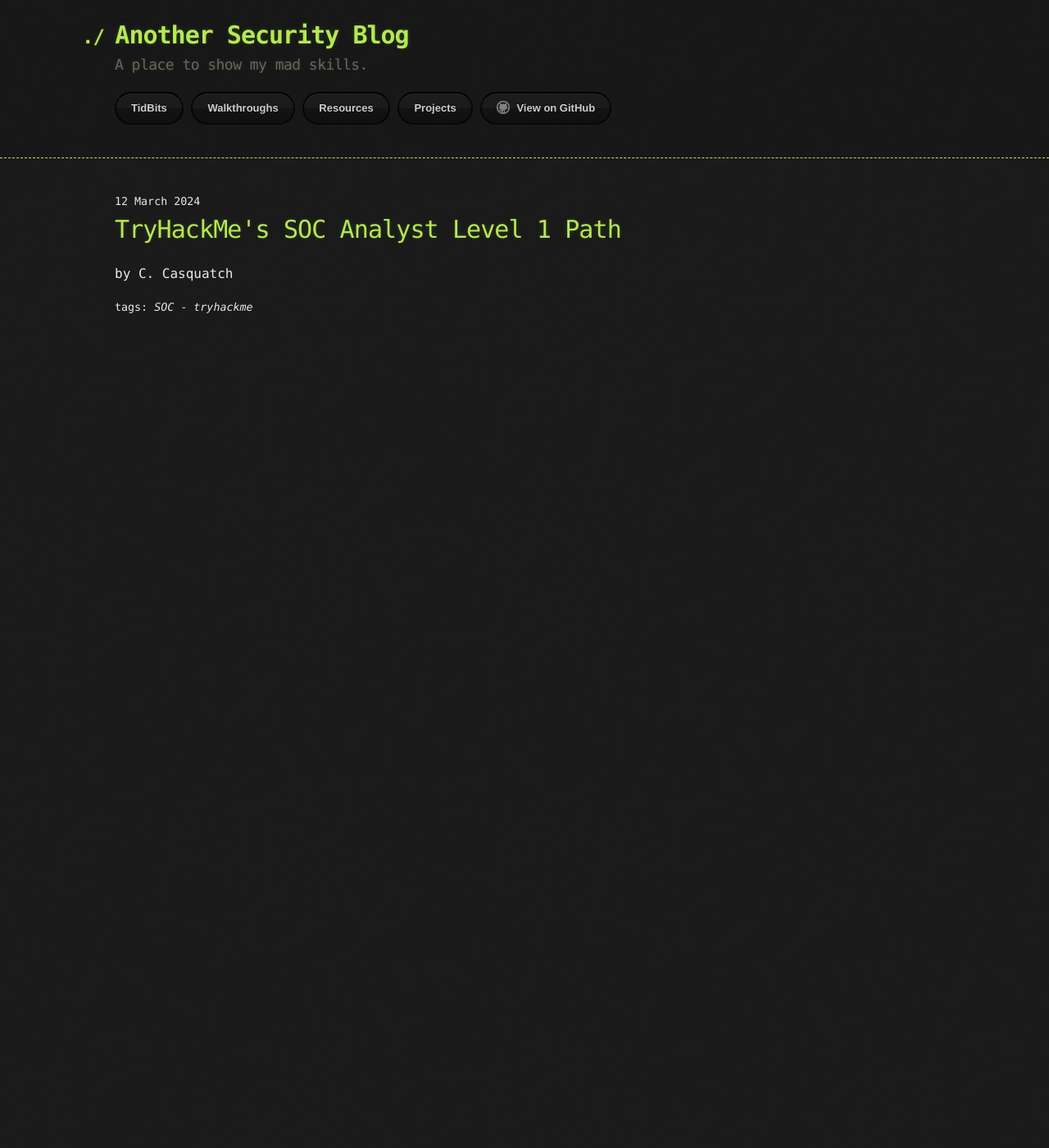
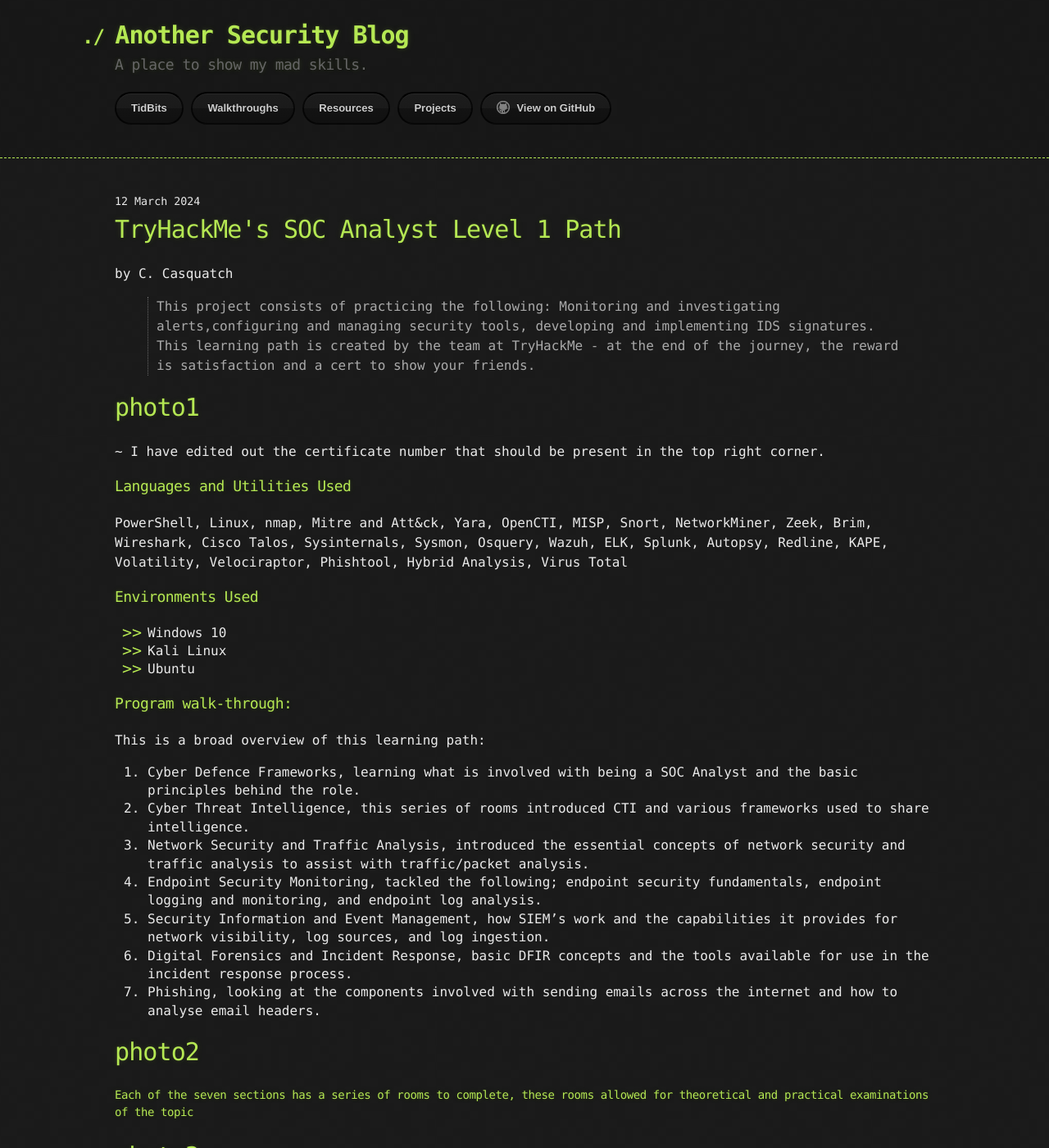
Before and after one commit to CyberCasquatch/cybercasquatch.github.io, a Jekyll site: the page built from _posts/Projects/2024-03-12-THMSOCLVL1Path.md, in a window 1280 px wide and 1400 px high. Shown: the whole window at 82% size. Built offline with Jekyll 4.4.1, drawn with Linux system fonts in a browser that asks for light colours; some of the changed text lies outside the part shown.

Commit message:
Update 2024-03-12-THMSOCLVL1Path.md

```diff
--- a/_posts/Projects/2024-03-12-THMSOCLVL1Path.md
+++ b/_posts/Projects/2024-03-12-THMSOCLVL1Path.md
@@ -6,3 +6,56 @@
 comments: false
 tag: ['SOC', 'tryhackme']
 ---
+
+> This project consists of practicing the following: Monitoring and investigating alerts,configuring and managing security tools, developing and implementing IDS signatures.
+> This learning path is created by the team at TryHackMe - at the end of the journey, the reward is satisfaction and a cert to show your friends.
+
+# photo1
+~ I have edited out the certificate number that should be present in the top right corner.
+
+### Languages and Utilities Used
+PowerShell, Linux, nmap, Mitre and Att&ck, Yara, OpenCTI, MISP, Snort, NetworkMiner, Zeek, Brim, Wireshark, Cisco Talos, Sysinternals, Sysmon, Osquery, Wazuh, ELK, Splunk, Autopsy, Redline, KAPE, Volatility, Velociraptor, Phishtool, Hybrid Analysis, Virus Total
+
+### Environments Used
+* Windows 10
+* Kali Linux
+* Ubuntu
+
+### Program walk-through:
+This is a broad overview of this learning path:
+1. Cyber Defence Frameworks, learning what is involved with being a SOC Analyst and the basic principles behind the role.
+2. Cyber Threat Intelligence, this series of rooms introduced CTI and various frameworks used to share intelligence.
+3. Network Security and Traffic Analysis, introduced the essential concepts of network security and traffic analysis to assist with traffic/packet analysis.
+4. Endpoint Security Monitoring, tackled the following; endpoint security fundamentals, endpoint logging and monitoring, and endpoint log analysis.
+5. Security Information and Event Management, how SIEM's work and the capabilities it provides for network visibility, log sources, and log ingestion.
+6. Digital Forensics and Incident Response, basic DFIR concepts and the tools available for use in the incident response process.
+7. Phishing, looking at the components involved with sending emails across the internet and how to analyse email headers.
+
+# photo2
+
+#### Each of the seven sections has a series of rooms to complete, these rooms allowed for theoretical and practical examinations of the topic
+# photo3
+
+#### Each room has a series of 'Tasks' that are required to be completed. Some only require to be read, while others are more in depth and require practice to obtain the answers and move on to the next question
+# photo4
+
+#### Here is an example of a practical task
+# photo5
+
+#### Cyber Threat Intelligence Rooms
+# photo6
+
+#### Network Security and Traffic Analysis Rooms
+# photo7
+
+#### Endpoint Security Monitoring Rooms
+# photo8
+
+#### SIEM (Security Information and Event Management) Rooms
+# photo9
+
+#### Digital Forensic and Response Rooms
+# photo10
+
+#### Phishing Rooms
+# photo11
```
